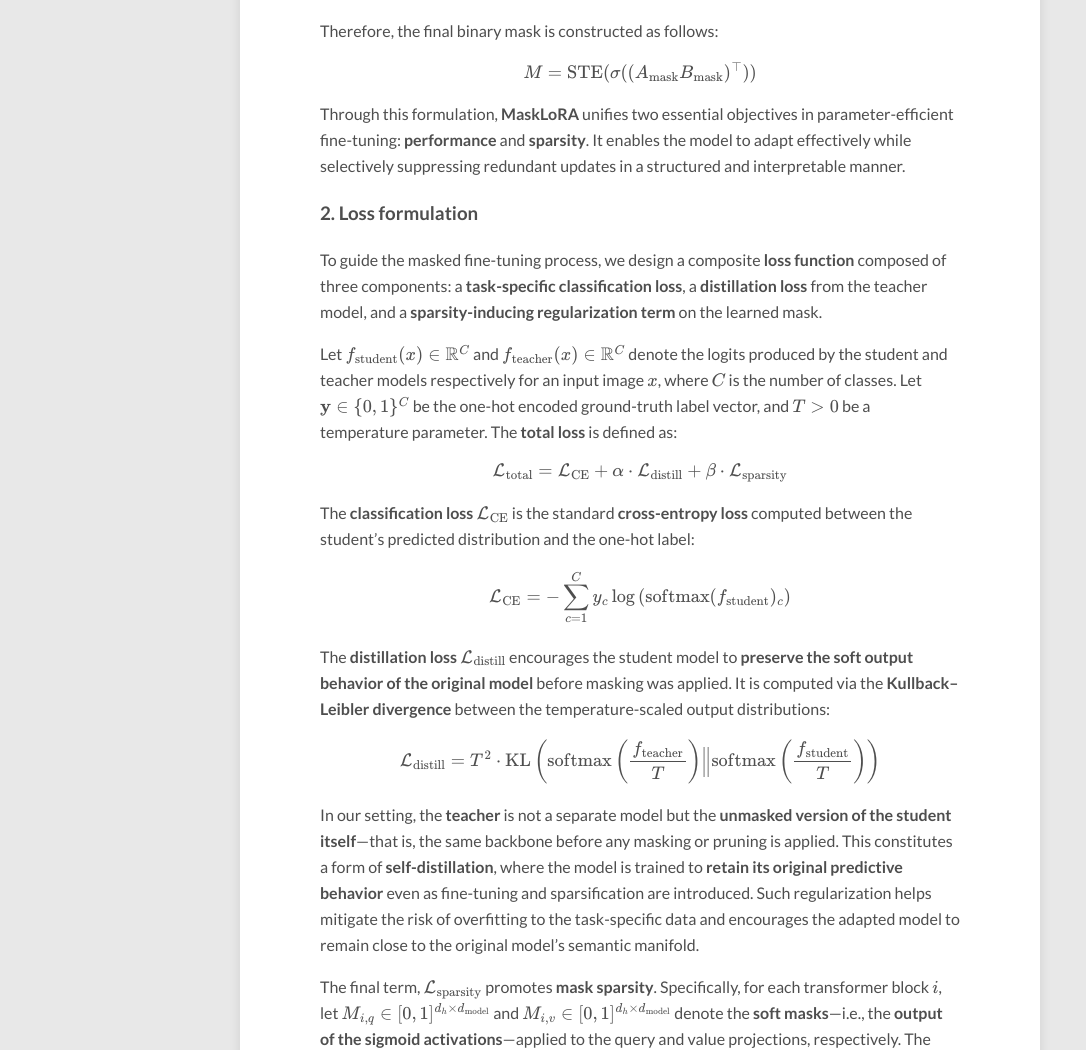
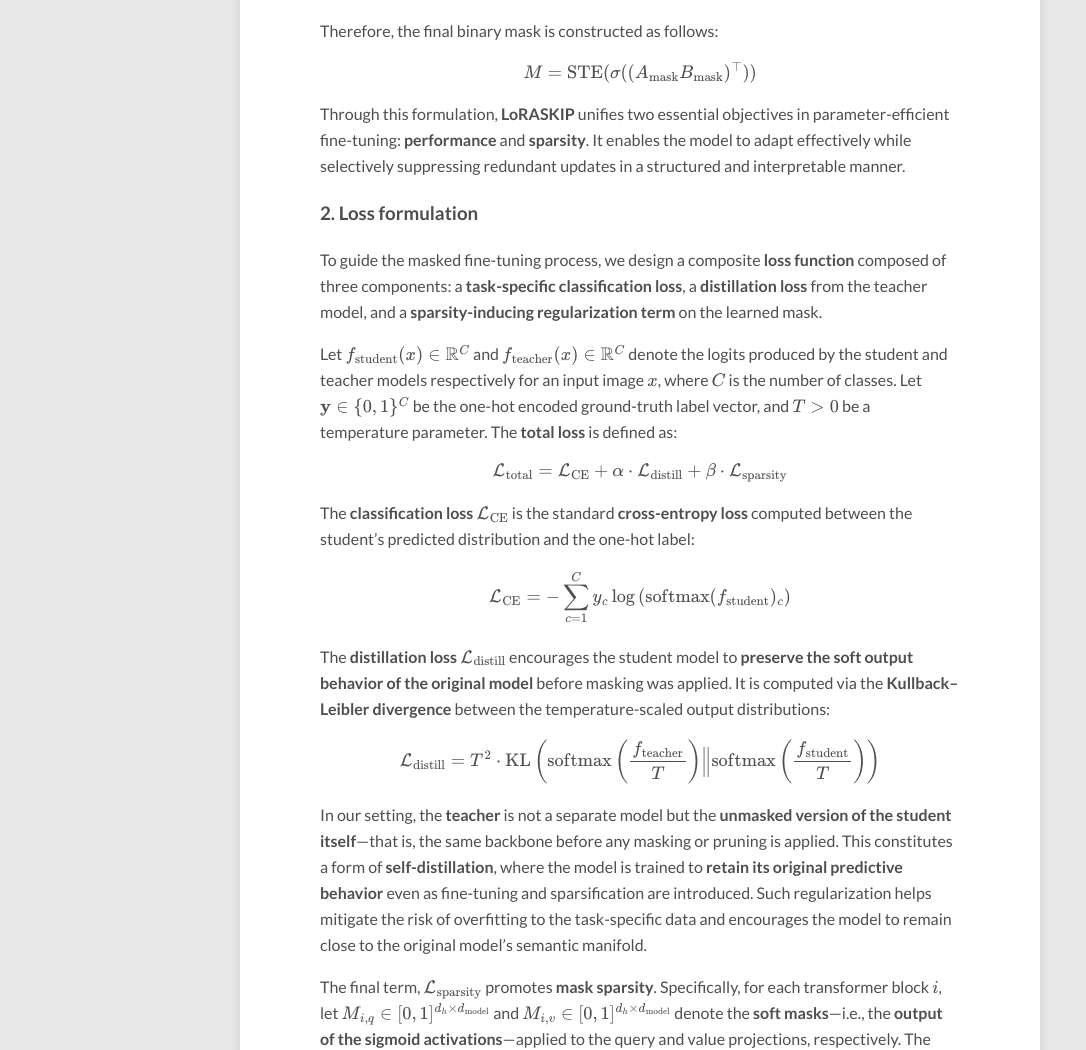
Before and after one commit to allThumbsGenius/allThumbsGenius.github.io, a Jekyll site: the page built from _posts/2025-05-29-LoRASKIP.md, in a window 1280 px wide and 1400 px high, scrolled down 4953 px. Shown: the part 156-1206 px from the top of the window, without its empty margins (0-1086 px from the left). Built offline with Jekyll 4.4.1, drawn with Linux system fonts in a browser that asks for light colours; nearby versions of some CDN libraries; formulas are drawn with MathJax 3; some of the changed text lies outside the part shown.

Commit message:
modified the word 'adapt'

```diff
--- a/_posts/2025-05-29-LoRASKIP.md
+++ b/_posts/2025-05-29-LoRASKIP.md
@@ -117,7 +117,7 @@ $$
 M= \text{STE}(\sigma((A_{\text{mask}} B_{\text{mask}})^\top))
 $$
 
-Through this formulation, **MaskLoRA** unifies two essential objectives in parameter-efficient fine-tuning: **performance** and **sparsity**. It enables the model to adapt effectively while selectively suppressing redundant updates in a structured and interpretable manner.
+Through this formulation, **LoRASKIP** unifies two essential objectives in parameter-efficient fine-tuning: **performance** and **sparsity**. It enables the model to adapt effectively while selectively suppressing redundant updates in a structured and interpretable manner.
 
 ### 2. Loss formulation
 
@@ -141,7 +141,7 @@ $$
 \mathcal{L}_{\text{distill}} = T^2 \cdot \text{KL} \left( \text{softmax} \left( \frac{f_{\text{teacher}}}{T} \right) \Big\| \text{softmax} \left( \frac{f_{\text{student}}}{T} \right) \right)
 $$
 
-In our setting, the **teacher** is not a separate model but the **unmasked version of the student itself**—that is, the same backbone before any masking or pruning is applied. This constitutes a form of **self-distillation**, where the model is trained to **retain its original predictive behavior** even as fine-tuning and sparsification are introduced. Such regularization helps mitigate the risk of overfitting to the task-specific data and encourages the adapted model to remain close to the original model’s semantic manifold.
+In our setting, the **teacher** is not a separate model but the **unmasked version of the student itself**—that is, the same backbone before any masking or pruning is applied. This constitutes a form of **self-distillation**, where the model is trained to **retain its original predictive behavior** even as fine-tuning and sparsification are introduced. Such regularization helps mitigate the risk of overfitting to the task-specific data and encourages the model to remain close to the original model’s semantic manifold.
 
 The final term, $$\mathcal{L}_{\text{sparsity}}$$ promotes **mask sparsity**. Specifically, for each transformer block $$i$$, let $$M_{i,q} \in [0, 1]^{ d_h \times d_\text{model}}$$ and $$M_{i,v} \in [0, 1]^{d_h \times d_\text{model}}$$ denote the **soft masks**—i.e., the **output of the sigmoid activations**—applied to the query and value projections, respectively. The sparsity loss is computed as the sum of normalized **$$L_{1,1}$$ norm** of each mask:
 
```
Also changed, not shown: other parts of _posts/2025-05-29-LoRASKIP.md (+1 -1 lines).
